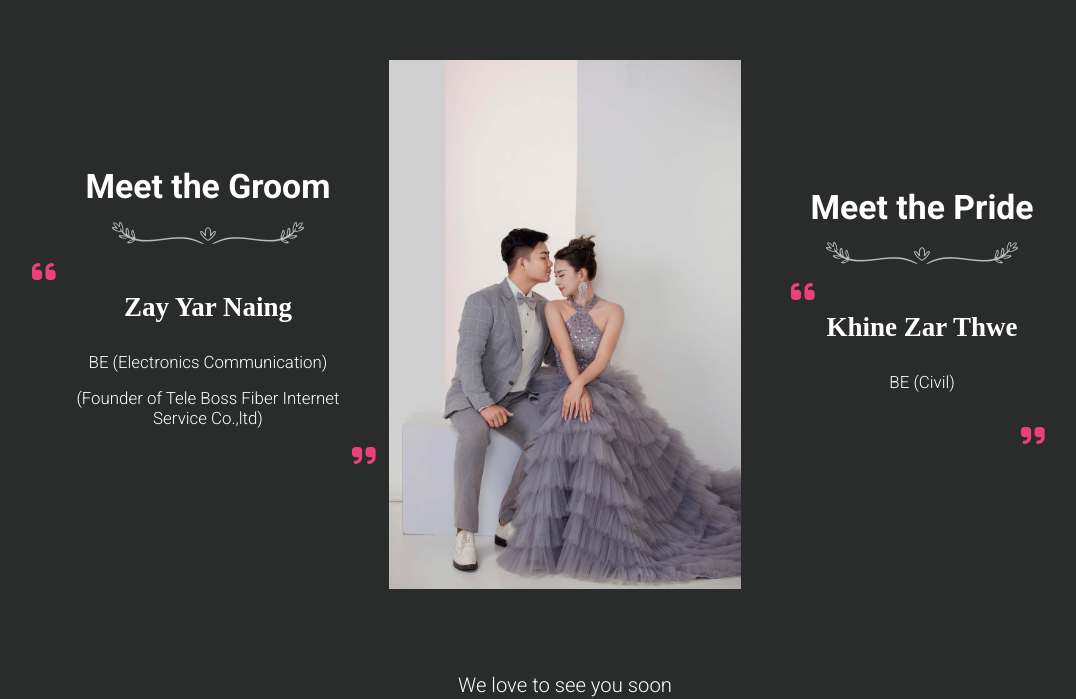
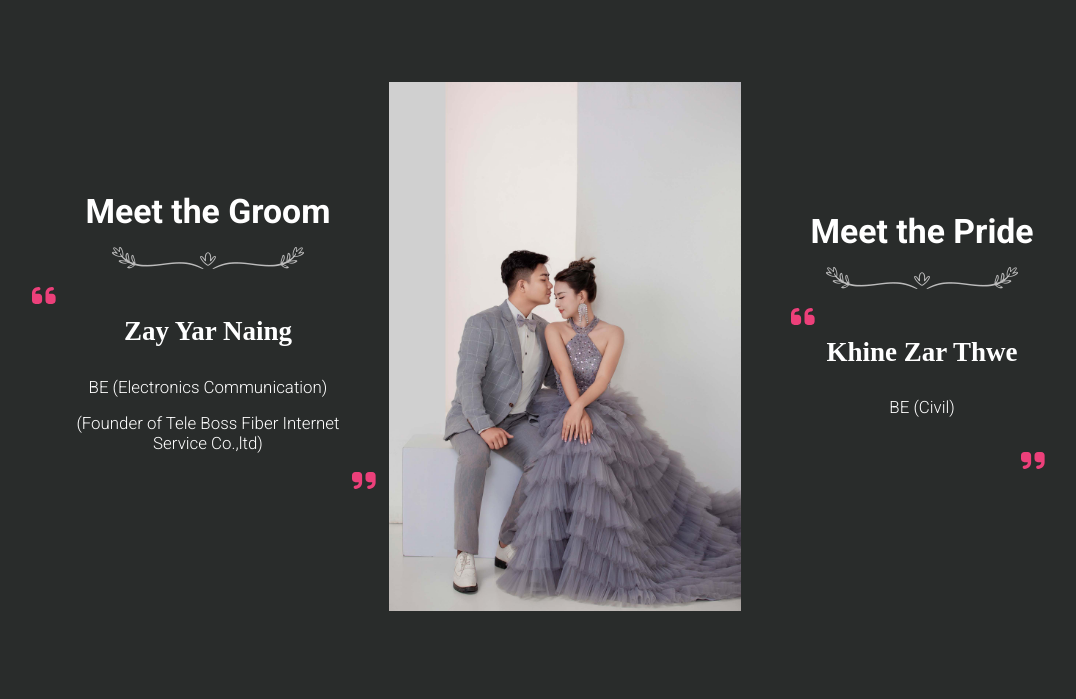
Before and after one commit to ekko1500/wedding3, a React (Vite) app: page /home in a window 1280 px wide. Shown: the part 1906-2605 px from the top of the page, without its empty margins (75-1151 px from the left). Built offline with nearby package versions, Linux system fonts and the light colour scheme.

Commit message:
fix photo margin

```diff
--- a/src/components/Greet.jsx
+++ b/src/components/Greet.jsx
@@ -21,7 +21,7 @@ function Greet() {
             status2="(Founder of Tele Boss Fiber Internet Service Co.,ltd)"
           />
         </div>
-        <div className="flex flex-col justify-center mt-2">
+        <div className="flex flex-col justify-center py-5 md:py-0 lg:py-0 ">
           <img
             className="max-w-full rounded-lg object-contain"
             src={middle}
```
